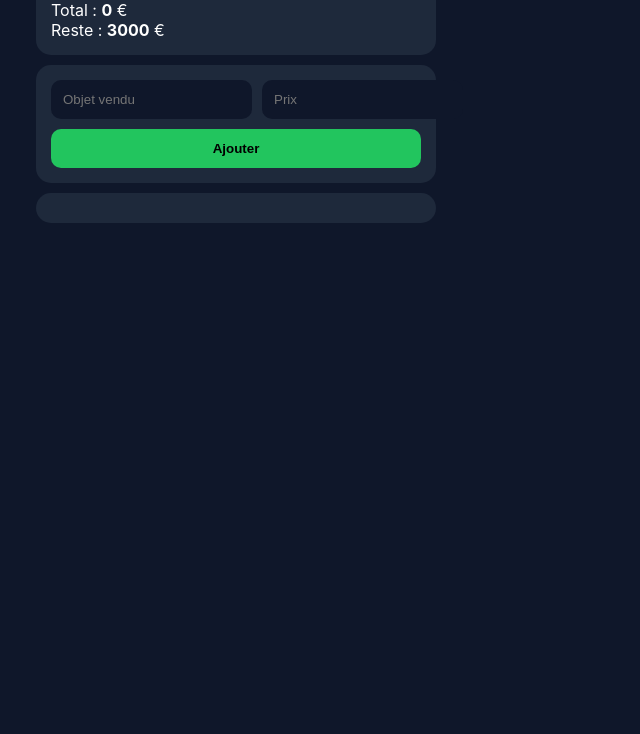
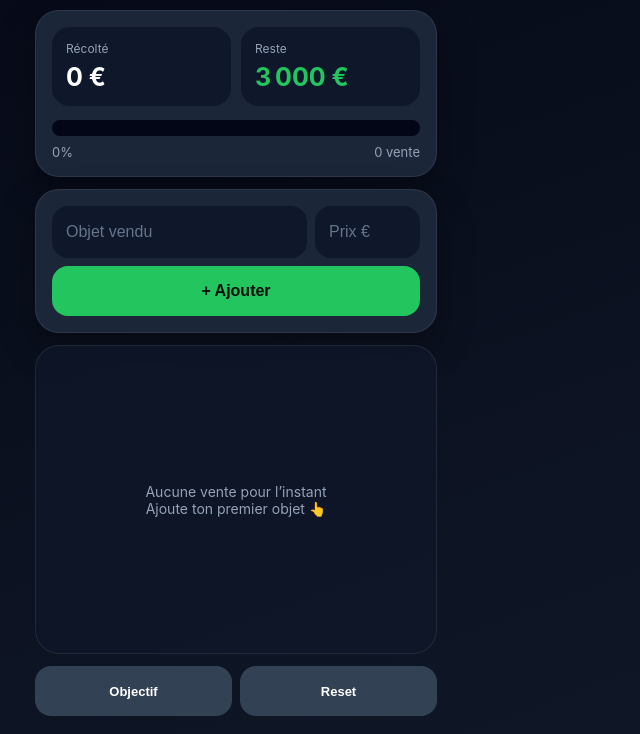
Before and after one commit to jonathanmoncey-netizen/250crf-, a plain HTML site: page index.html in a window 1280 px wide. Shown: the part 66-800 px from the top of the page, without its empty margins (404-1044 px from the left). Drawn offline with Linux system fonts and the light colour scheme.

Commit message:
index.html

```diff
--- a/index.html
+++ b/index.html
@@ -2,128 +2,374 @@
 <html lang="fr">
 <head>
 <meta charset="utf-8">
-<meta name="viewport" content="width=device-width, initial-scale=1">
-<title>Objectif Cross 3000€</title>
+<meta name="viewport" content="width=device-width, initial-scale=1, viewport-fit=cover">
+<meta name="apple-mobile-web-app-capable" content="yes">
+<meta name="apple-mobile-web-app-title" content="Objectif Cross">
+<meta name="apple-mobile-web-app-status-bar-style" content="black-translucent">
+<title>Objectif Cross</title>
 
 <style>
+*{box-sizing:border-box}
+
 body{
   margin:0;
-  font-family:-apple-system, Arial;
-  background:#0f172a;
+  font-family:-apple-system,BlinkMacSystemFont,"Segoe UI",Arial,sans-serif;
+  background:linear-gradient(160deg,#050816,#101827);
   color:white;
+  height:100vh;
+  overflow:hidden;
 }
 
 .app{
-  max-width:400px;
+  max-width:430px;
+  height:100vh;
   margin:auto;
-  padding:15px;
+  padding:18px 14px;
+  display:flex;
+  flex-direction:column;
+  gap:12px;
+}
+
+.header{
+  display:flex;
+  justify-content:space-between;
+  align-items:center;
 }
 
 h1{
   margin:0;
-  font-size:22px;
+  font-size:25px;
+  font-weight:900;
+}
+
+.badge{
+  background:#1e293b;
+  padding:9px 12px;
+  border-radius:999px;
+  font-size:13px;
+  color:#a7f3d0;
+  font-weight:700;
 }
 
 .card{
-  background:#1e293b;
-  padding:15px;
-  border-radius:15px;
-  margin-top:10px;
+  background:rgba(30,41,59,.95);
+  border:1px solid rgba(255,255,255,.08);
+  border-radius:24px;
+  padding:16px;
+  box-shadow:0 15px 35px rgba(0,0,0,.35);
 }
 
-.row{
-  display:flex;
+.stats{
+  display:grid;
+  grid-template-columns:1fr 1fr;
   gap:10px;
 }
 
+.stat{
+  background:#0f172a;
+  border-radius:18px;
+  padding:14px;
+}
+
+.stat span{
+  display:block;
+  color:#94a3b8;
+  font-size:12px;
+  margin-bottom:6px;
+}
+
+.stat b{
+  font-size:25px;
+}
+
+.green{color:#22c55e}
+
+.bar{
+  height:16px;
+  background:#020617;
+  border-radius:999px;
+  overflow:hidden;
+  margin-top:14px;
+}
+
+.fill{
+  height:100%;
+  width:0%;
+  background:linear-gradient(90deg,#22c55e,#86efac);
+  border-radius:999px;
+}
+
+.progress{
+  margin-top:8px;
+  color:#94a3b8;
+  font-size:13px;
+  display:flex;
+  justify-content:space-between;
+}
+
+.inputs{
+  display:grid;
+  grid-template-columns:1fr 105px;
+  gap:8px;
+}
+
 input{
-  flex:1;
-  padding:12px;
+  height:52px;
   border:none;
-  border-radius:10px;
+  outline:none;
+  border-radius:16px;
   background:#0f172a;
   color:white;
+  padding:0 14px;
+  font-size:16px;
 }
 
+input::placeholder{color:#64748b}
+
 button{
+  border:none;
+  border-radius:16px;
+  height:50px;
+  background:#22c55e;
+  color:#03110a;
+  font-weight:900;
+  font-size:16px;
+}
+
+.add{
+  margin-top:8px;
   width:100%;
-  margin-top:10px;
-  padding:12px;
-  border:none;
-  border-radius:10px;
-  background:#22c55e;
-  font-weight:bold;
+}
+
+.list{
+  flex:1;
+  overflow:auto;
+  padding:8px;
+  background:rgba(15,23,42,.8);
+  border-radius:24px;
+  border:1px solid rgba(255,255,255,.08);
 }
 
 .sale{
+  display:grid;
+  grid-template-columns:1fr auto 34px;
+  align-items:center;
+  gap:10px;
+  background:#1e293b;
+  border-radius:18px;
+  padding:11px;
+  margin-bottom:8px;
+}
+
+.sale-name{
+  font-weight:800;
+  overflow:hidden;
+  white-space:nowrap;
+  text-overflow:ellipsis;
+}
+
+.sale-date{
+  color:#94a3b8;
+  font-size:11px;
+  margin-top:2px;
+}
+
+.sale-price{
+  color:#22c55e;
+  font-weight:900;
+}
+
+.delete{
+  width:34px;
+  height:34px;
+  border-radius:12px;
+  background:#3f1d1d;
+  color:#ff8a8a;
+  font-size:20px;
+}
+
+.empty{
+  height:100%;
   display:flex;
-  justify-content:space-between;
-  background:#0f172a;
-  padding:10px;
-  border-radius:10px;
-  margin-top:5px;
+  justify-content:center;
+  align-items:center;
+  text-align:center;
+  color:#94a3b8;
+  font-size:14px;
+}
+
+.bottom{
+  display:grid;
+  grid-template-columns:1fr 1fr;
+  gap:8px;
+}
+
+.small{
+  background:#334155;
+  color:white;
+  font-size:13px;
 }
 </style>
 </head>
 
 <body>
+<div class="app">
 
-<div class="app">
-  <h1>Objectif 3000€</h1>
-
-  <div class="card">
-    <div>Total : <b id="total">0</b> €</div>
-    <div>Reste : <b id="left">3000</b> €</div>
+  <div class="header">
+    <div>
+      <h1>Objectif Cross</h1>
+      <div style="color:#94a3b8;font-size:13px;">Ventes pour arriver à 3 000 €</div>
+    </div>
+    <div class="badge">CRF 250</div>
   </div>
 
   <div class="card">
-    <div class="row">
-      <input id="item" placeholder="Objet vendu">
-      <input id="price" type="number" placeholder="Prix">
+    <div class="stats">
+      <div class="stat">
+        <span>Récolté</span>
+        <b id="total">0 €</b>
+      </div>
+      <div class="stat">
+        <span>Reste</span>
+        <b id="left" class="green">3 000 €</b>
+      </div>
     </div>
-    <button onclick="add()">Ajouter</button>
+
+    <div class="bar">
+      <div class="fill" id="fill"></div>
+    </div>
+
+    <div class="progress">
+      <span id="percent">0%</span>
+      <span id="count">0 vente</span>
+    </div>
   </div>
 
-  <div class="card" id="list"></div>
+  <div class="card">
+    <div class="inputs">
+      <input id="item" placeholder="Objet vendu">
+      <input id="price" type="number" inputmode="decimal" placeholder="Prix €">
+    </div>
+    <button class="add" onclick="addSale()">+ Ajouter</button>
+  </div>
+
+  <div class="list" id="list"></div>
+
+  <div class="bottom">
+    <button class="small" onclick="changeGoal()">Objectif</button>
+    <button class="small" onclick="resetAll()">Reset</button>
+  </div>
+
 </div>
 
 <script>
-let goal = 3000;
-let sales = JSON.parse(localStorage.getItem("sales") || "[]");
+let goal = Number(localStorage.getItem("goalCross") || 3000);
+let sales = JSON.parse(localStorage.getItem("salesCross") || "[]");
+
+function euro(n){
+  return new Intl.NumberFormat("fr-FR",{
+    style:"currency",
+    currency:"EUR",
+    maximumFractionDigits:0
+  }).format(n);
+}
 
 function save(){
-  localStorage.setItem("sales", JSON.stringify(sales));
+  localStorage.setItem("goalCross", goal);
+  localStorage.setItem("salesCross", JSON.stringify(sales));
+}
+
+function today(){
+  return new Date().toLocaleDateString("fr-FR",{
+    day:"2-digit",
+    month:"2-digit"
+  });
 }
 
 function render(){
   let total = sales.reduce((s,x)=>s+Number(x.price),0);
-  document.getElementById("total").innerText = total;
-  document.getElementById("left").innerText = goal-total;
+  let left = Math.max(goal-total,0);
+  let percent = Math.min((total/goal)*100,100);
 
-  let html = "";
-  sales.forEach((s)=>{
-    html += <div class="sale">${s.item} - ${s.price}€</div>;
+  document.getElementById("total").textContent = euro(total);
+  document.getElementById("left").textContent = euro(left);
+  document.getElementById("fill").style.width = percent + "%";
+  document.getElementById("percent").textContent = Math.round(percent) + "%";
+  document.getElementById("count").textContent = sales.length + (sales.length>1 ? " ventes" : " vente");
+
+  let list = document.getElementById("list");
+
+  if(sales.length === 0){
+    list.innerHTML = '<div class="empty">Aucune vente pour l’instant<br>Ajoute ton premier objet 👆</div>';
+    return;
+  }
+
+  list.innerHTML = "";
+
+  sales.slice().reverse().forEach((sale, index)=>{
+    let realIndex = sales.length - 1 - index;
+
+    let div = document.createElement("div");
+    div.className = "sale";
+    div.innerHTML = `
+      <div>
+        <div class="sale-name">${sale.item}</div>
+        <div class="sale-date">${sale.date}</div>
+      </div>
+      <div class="sale-price">${euro(Number(sale.price))}</div>
+      <button class="delete" onclick="deleteSale(${realIndex})">×</button>
+    `;
+    list.appendChild(div);
   });
-
-  document.getElementById("list").innerHTML = html;
 }
 
-function add(){
-  let item = document.getElementById("item").value;
-  let price = document.getElementById("price").value;
+function addSale(){
+  let item = document.getElementById("item").value.trim();
+  let price = Number(document.getElementById("price").value);
 
-  if(!item || !price) return;
+  if(!item || !price){
+    alert("Mets l’objet et le prix.");
+    return;
+  }
 
-  sales.push({item,price});
-  save();
-  render();
+  sales.push({
+    item:item,
+    price:price,
+    date:today()
+  });
 
   document.getElementById("item").value="";
   document.getElementById("price").value="";
+
+  save();
+  render();
+}
+
+function deleteSale(i){
+  sales.splice(i,1);
+  save();
+  render();
+}
+
+function changeGoal(){
+  let newGoal = prompt("Nouvel objectif en €", goal);
+  if(newGoal && Number(newGoal)>0){
+    goal = Number(newGoal);
+    save();
+    render();
+  }
+}
+
+function resetAll(){
+  if(confirm("Tout supprimer ?")){
+    sales = [];
+    goal = 3000;
+    save();
+    render();
+  }
 }
 
 render();
 </script>
-
 </body>
 </html>
```
